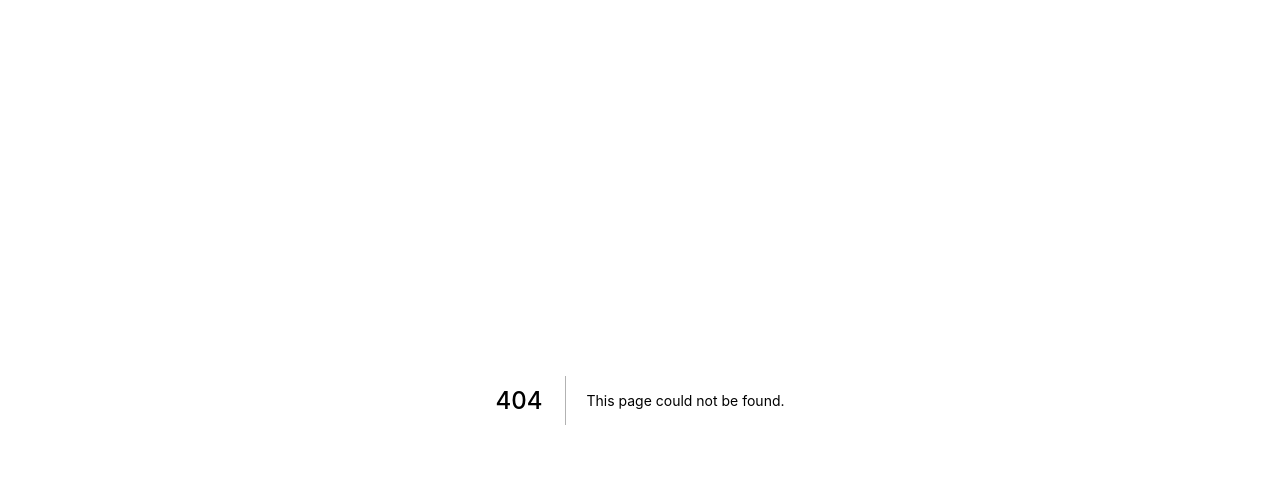
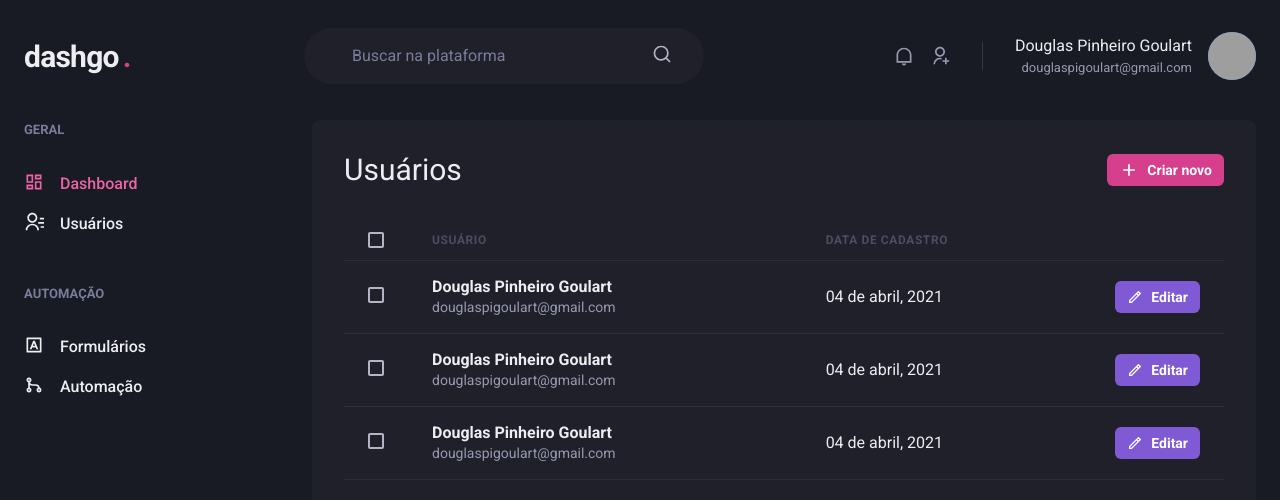
Before and after one commit to doougui/dashgo, a Next.js app: page /users in a window 1280 px wide. Before the commit this address had no page. Shown: the top 500 px of the page. Built offline with nearby package versions, Linux system fonts and the light colour scheme; grey boxes are pictures that could not be loaded.

Commit message:
Creating user list page

```diff
--- a/src/components/Header.tsx
+++ b/src/components/Header.tsx
@@ -68,7 +68,7 @@
 
         <Flex align="center">
           <Box mr="4" textAlign="right">
-            <Text>Douglas Goulart</Text>
+            <Text>Douglas Pinheiro Goulart</Text>
             <Text color="gray.300" fontSize="small">
               douglaspigoulart@gmail.com
             </Text>
--- /dev/null
+++ b/src/pages/users/index.tsx
@@ -0,0 +1,118 @@
+import { Box, Flex, Heading, Button, Icon, Table, Thead, Tbody, Tr, Th, Td, Checkbox, Text } from "@chakra-ui/react";
+import { RiAddLine, RiPencilLine } from "react-icons/ri";
+import { Header } from "../../components/Header";
+import { Sidebar } from "../../components/Sidebar";
+
+export default function UserList() {
+  return (
+    <Box>
+      <Header />
+
+      <Flex w="100%" my="6" maxWidth={1480} mx="auto" px="6">
+        <Sidebar />
+
+        <Box flex="1" borderRadius="8" bg="gray.800" p="8">
+          <Flex mb="8" justify="space-between" align="center">
+            <Heading size="lg" fontWeight="normal">Usuários</Heading>
+
+            <Button
+              as="a"
+              size="sm"
+              fontSize="sm"
+              colorScheme="pink"
+              leftIcon={<Icon as={RiAddLine} fontSize="20" />}
+            >
+              Criar novo
+            </Button>
+          </Flex>
+
+          <Table colorScheme="whiteAlpha">
+            <Thead>
+              <Tr>
+                <Th px="6" color="gray.300" w="8">
+                  <Checkbox colorScheme="pink" />
+                </Th>
+                <Th>Usuário</Th>
+                <Th>Data de cadastro</Th>
+                <Th w="8"></Th>
+              </Tr>
+            </Thead>
+            <Tbody>
+              <Tr>
+                <Td px="6">
+                  <Checkbox colorScheme="pink" />
+                </Td>
+                <Td>
+                  <Box>
+                    <Text fontWeight="bold">Douglas Pinheiro Goulart</Text>
+                    <Text fontSize="sm" color="gray.300">douglaspigoulart@gmail.com</Text>
+                  </Box>
+                </Td>
+                <Td>04 de abril, 2021</Td>
+                <Td>
+                  <Button
+                    as="a"
+                    size="sm"
+                    fontSize="sm"
+                    colorScheme="purple"
+                    leftIcon={<Icon as={RiPencilLine} fontSize="16" />}
+                  >
+                    Editar
+                  </Button>
+                </Td>
+              </Tr>
+
+              <Tr>
+                <Td px="6">
+                  <Checkbox colorScheme="pink" />
+                </Td>
+                <Td>
+                  <Box>
+                    <Text fontWeight="bold">Douglas Pinheiro Goulart</Text>
+                    <Text fontSize="sm" color="gray.300">douglaspigoulart@gmail.com</Text>
+                  </Box>
+                </Td>
+                <Td>04 de abril, 2021</Td>
+                <Td>
+                  <Button
+                    as="a"
+                    size="sm"
+                    fontSize="sm"
+                    colorScheme="purple"
+                    leftIcon={<Icon as={RiPencilLine} fontSize="16" />}
+                  >
+                    Editar
+                  </Button>
+                </Td>
+              </Tr>
+
+              <Tr>
+                <Td px="6">
+                  <Checkbox colorScheme="pink" />
+                </Td>
+                <Td>
+                  <Box>
+                    <Text fontWeight="bold">Douglas Pinheiro Goulart</Text>
+                    <Text fontSize="sm" color="gray.300">douglaspigoulart@gmail.com</Text>
+                  </Box>
+                </Td>
+                <Td>04 de abril, 2021</Td>
+                <Td>
+                  <Button
+                    as="a"
+                    size="sm"
+                    fontSize="sm"
+                    colorScheme="purple"
+                    leftIcon={<Icon as={RiPencilLine} fontSize="16" />}
+                  >
+                    Editar
+                  </Button>
+                </Td>
+              </Tr>
+            </Tbody>
+          </Table>
+        </Box>
+      </Flex>
+    </Box>
+  );
+}
```
